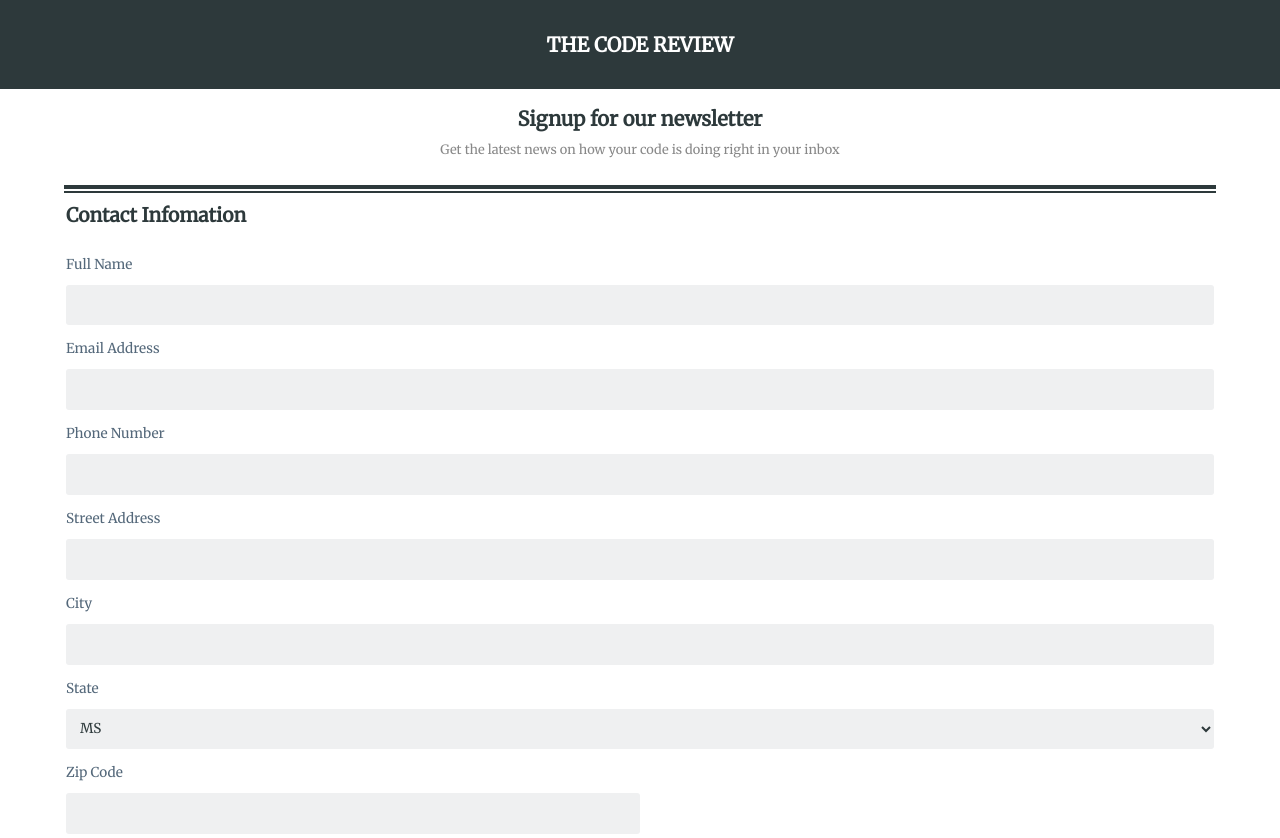
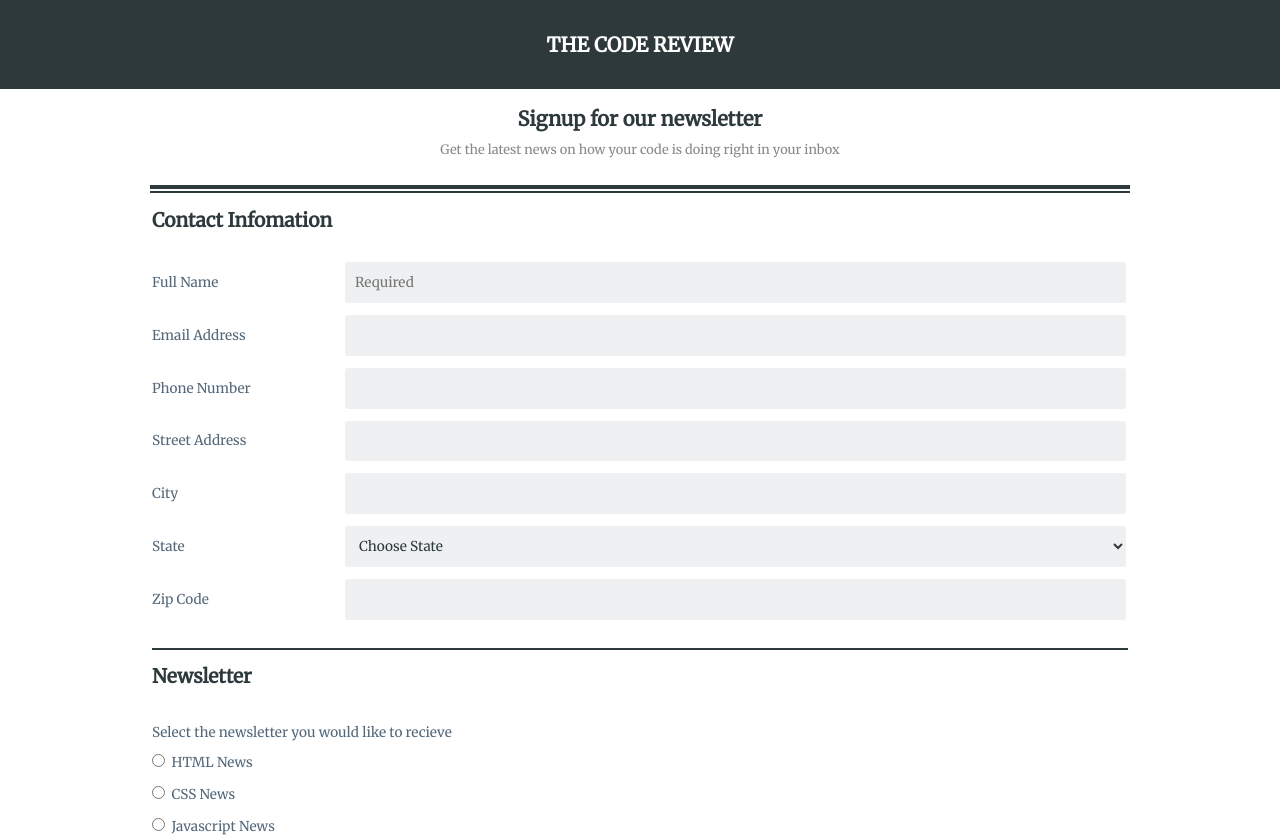
Before and after one commit to brentsuggs/online_registration_form, a plain HTML site: page index.html in a window 1280 px wide. Shown: the top 838 px of the page. Drawn offline with Linux system fonts and the light colour scheme.

Commit message:
continued styling 4

```diff
--- a/css/stylesheet.css
+++ b/css/stylesheet.css
@@ -6,6 +6,8 @@ February 1 2016
 *********************/
 
 * {
+    -webkit-box-sizing: border-box;
+    -moz-box-sizing: border-box;
     box-sizing: border-box;
 }
 
@@ -18,6 +20,7 @@ body {
 
 .wrap {
     width: 90%;
+    max-width: 980px;
     margin: 0 auto;
 }
 
@@ -87,7 +90,7 @@ fieldset:first-child {
 fieldset legend {
     font-weight: 700;
     font-size: 1.2em;
-    padding: .5em 0;
+    padding: .75em 0;
 }
 
 input,
@@ -100,17 +103,12 @@ textarea {
     outline: 0;
 }
 
-input:focus,
-select:focus,
-textarea:focus {
-    border: solid 2px rgb(70,105,139);
-
+label,
+input,
+textarea {
+    color: rgb(84,104,122);
 }
 
-label,
-input {
-    color: rgb(84,104,122);
-}
 
 label,
 input,
@@ -120,12 +118,34 @@ select {
     font-size: .85em
 }
 
-textarea {
-    height: 5em;
+input:focus,
+select:focus,
+textarea:focus {
+    border: solid 2px rgb(70,105,139);
+
 }
 
+input::placeholder,
+input::-webkit-input-placeholder,
+input::-moz-placeholder,
+input:-ms-input-placeholder,
+input:-moz-placeholder {
+    text-align: right;
+}
 
-.contact-info input:not([id="zip"]),
+input[id="name"]:required::after,
+input[id="email"]:required::after {
+    content="Required"
+    color: red;
+
+}
+
+textarea {
+    height: 7em;
+}
+
+.contact-info label,
+.contact-info input,
 .contact-info select,
 textarea,
 button{
@@ -133,28 +153,30 @@ button{
 
 }
 
-#zip {
-    width: 50%;
-}
-
 .contact-info input,
-.contact-info select,
-button{
+.contact-info select{
     height: 3em;
 }
 
 .radio-header {
     display: inline-block;
+    width: 100%;
     margin-top: 5px;
     margin-bottom: 10px;
+    margin-right: auto;
 }
 
+input[id="zip"] {
+    width: 50%;
+}
 
 button[type="submit"] {
     border-radius: 3px;
     border: none;
     background-color: rgb(78,187,181);
     color: rgb(255,255,255);
+    height: 4em;
+    margin-top: 5px;
 
 }
 
@@ -165,7 +187,23 @@ button[type="submit"] {
 
 footer {
     color: #888;
+    font-size: 15px;
     font-weight: 300;
     font-style: italic;
     padding-top: 1em;
+    padding-bottom: 3em;
 }
+
+@media screen and (min-width: 768px) {
+
+    .contact-info label {
+        width: 20%;
+        margin-right: -6px;
+
+    }
+
+    .contact-info input,
+    .contact-info select {
+        width: 80%;
+    }
+}
--- a/index.html
+++ b/index.html
@@ -23,30 +23,31 @@
                 <fieldset class="contact-info">
                     <legend>Contact Infomation</legend>
 
-                    <label for="name">Full Name</label><br>
-                    <input type="text" id="name" name="user_name"><br>
+                    <label for="name">Full Name</label>
+                    <input type="text" id="name" name="user_name" required placeholder="Required">
 
-                    <label for="email">Email Address</label><br>
-                    <input type="email" id="email" name="user_mail"><br>
+                    <label for="email">Email Address</label>
+                    <input type="email" id="email" name="user_mail" required>
 
-                    <label for="phone">Phone Number</label><br>
-                    <input type="tel" id="phone" name="user_phone"><br>
+                    <label for="phone">Phone Number</label>
+                    <input type="tel" id="phone" name="user_phone">
 
-                    <label for="address">Street Address</label><br>
-                    <input type="text" id="address" namme="user_address"><br>
+                    <label for="address">Street Address</label>
+                    <input type="text" id="address" namme="user_address">
 
-                    <label for="city">City</label><br>
-                    <input type="text" id="city" namme="user_city"><br>
+                    <label for="city">City</label>
+                    <input type="text" id="city" namme="user_city">
 
-                    <label for="state">State</label><br>
-                    <select id="state" name="user_state"><br>
+                    <label for="state">State</label>
+                    <select id="state" name="user_state">
+                        <option value="blank">Choose State</option>
                         <option value="MS">MS</option>
                         <option value="TN">TN</option>
                         <option value="TX">TX</option>
                     </select><br>
 
-                    <label for="zip">Zip Code</label><br>
-                    <input type="text" id="zip" name="user_zip"><br>
+                    <label for="zip">Zip Code</label>
+                    <input type="text" id="zip" name="user_zip">
 
                 </fieldset>
                 <fieldset class="nl-options">
```
